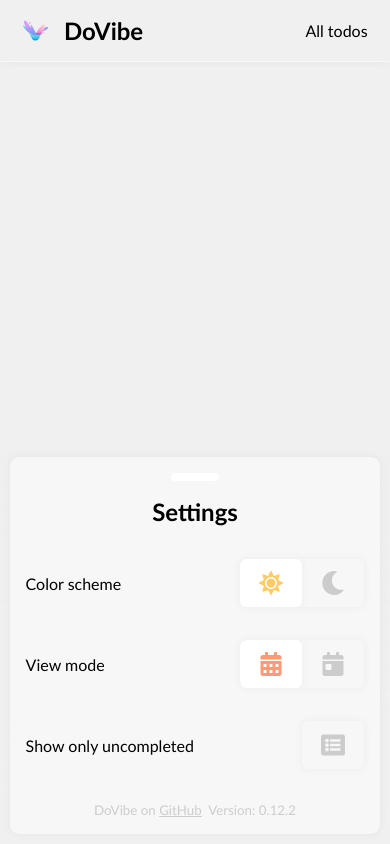
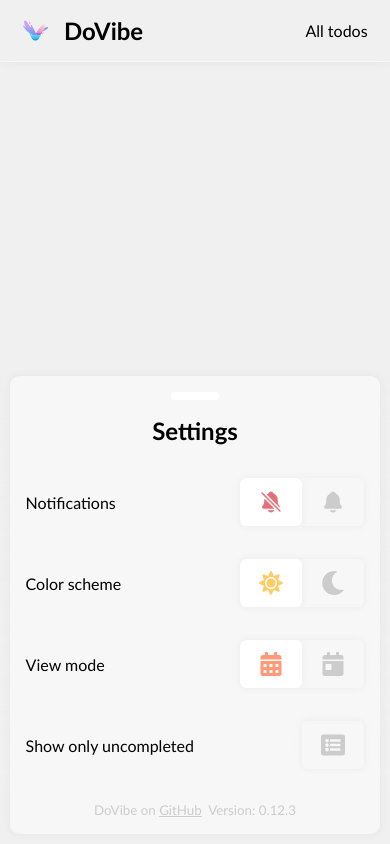
Before and after one commit to iNikAnn/DoVibe, a React (Create React App) app: page / in a window 390 px wide. Both pictures are taken after a click on the button 40 px from the left and 810 px from the top of the page. Built offline with nearby package versions, Linux system fonts and the light colour scheme.

Commit message:
New: Added option to request notification permission in mobile settings

```diff
--- a/package.json
+++ b/package.json
@@ -1,7 +1,7 @@
 {
 	"name": "dovibe",
 	"description": "A straightforward and user-friendly task management web application that allows you to efficiently organize your tasks directly in the browser, hassle-free and without the need for registration.",
-	"version": "0.12.2",
+	"version": "0.12.3",
 	"homepage": "https://inikann.github.io/DoVibe/",
 	"private": true,
 	"dependencies": {
--- a/src/components/TodoApp.jsx
+++ b/src/components/TodoApp.jsx
@@ -73,6 +73,39 @@ function TodoApp() {
 	const [isNotifVisible, setIsNotifVisible] = useState(false);
 	const [notifContent, setNotifContent] = useState(null);
 	const hideNotifTimeOutRef = useRef(null);
+
+	// system notification
+	const [isNotifEnabled, setIsNotifEnabled] = useState(() => {
+		if ('Notification' in window) {
+			return window.Notification.permission === 'granted';
+		};
+	});
+
+	const handleToggleNotif = (boolean) => {
+		if ('Notification' in window) {
+			if (window.Notification.permission === 'granted' && !boolean) {
+				alert(
+					'To turn off notifications, ' +
+					'please do so in your browser settings.'
+				);
+			}
+			else if (window.Notification.permission === 'denied' && boolean) {
+				alert(
+					'You have denied notification sending. ' +
+					'To enable notifications, please adjust your browser settings.'
+				);
+			}
+			else {
+				window.Notification.requestPermission().then((res) => {
+					if (res === 'granted') {
+						setIsNotifEnabled(true);
+					} else {
+						setIsNotifEnabled(false);
+					};
+				});
+			};
+		};
+	};
 
 	// modal
 	const [modalIsVisible, setModalIsVisible] = useState(false);
@@ -654,6 +687,10 @@ function TodoApp() {
 					>
 						{isMobileSettingsVisible && (
 							<MobileSettings
+								//notifications
+								isNotifEnabled={isNotifEnabled}
+								onToogleNotif={handleToggleNotif}
+
 								// color scheme switcher
 								colorScheme={colorScheme}
 								onChangeScheme={handleChangeScheme}
--- a/src/components/mobile/MobileSettings.jsx
+++ b/src/components/mobile/MobileSettings.jsx
@@ -5,6 +5,8 @@ import Switcher from '../Switcher';
 import Filter from '../Filter';
 
 // icons
+import { IoNotifications } from "react-icons/io5";
+import { IoNotificationsOff } from "react-icons/io5";
 import { FaSun } from "react-icons/fa"; // light mode
 import { FaMoon } from "react-icons/fa"; // dark mode
 import { FaCalendarAlt } from "react-icons/fa"; // all todos
@@ -14,6 +16,10 @@ import Footer from '../Footer';
 
 function MobileSettings(props) {
 	const {
+		// notifications
+		isNotifEnabled,
+		onToogleNotif,
+
 		// color scheme switcher
 		colorScheme,
 		onChangeScheme,
@@ -29,6 +35,26 @@ function MobileSettings(props) {
 
 	return (
 		<div className={styles.settings}>
+			<div className={styles.settingsItem}>
+				<span>Notifications</span>
+
+				<Switcher
+					name="notifications-mobile"
+					iconLeft={<IoNotificationsOff />}
+					activeLeftColor='#e4717a'
+					tooltipLeft="Light scheme"
+					checkedLeft={!isNotifEnabled}
+					onChangeLeft={() => onToogleNotif(false)}
+					iconRight={<IoNotifications />}
+					activeRightColor='#7fc7ff'
+					tooltipRight="Dark scheme"
+					checkedRight={isNotifEnabled}
+					onChangeRight={() => onToogleNotif(true)}
+				/>
+			</div>
+
+			<div className={styles.separator} />
+
 			<div className={styles.settingsItem}>
 				<span>Color scheme</span>
 
```
